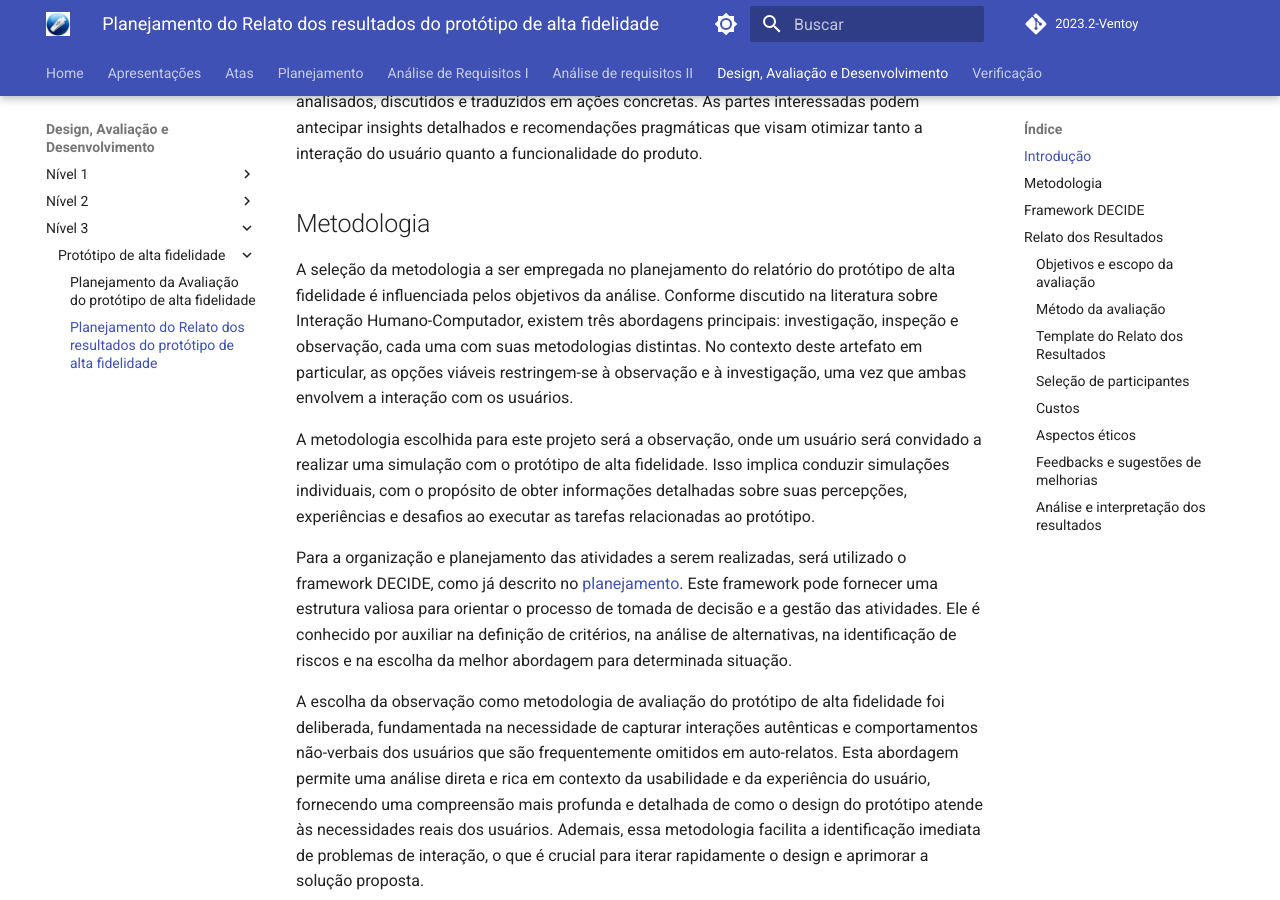
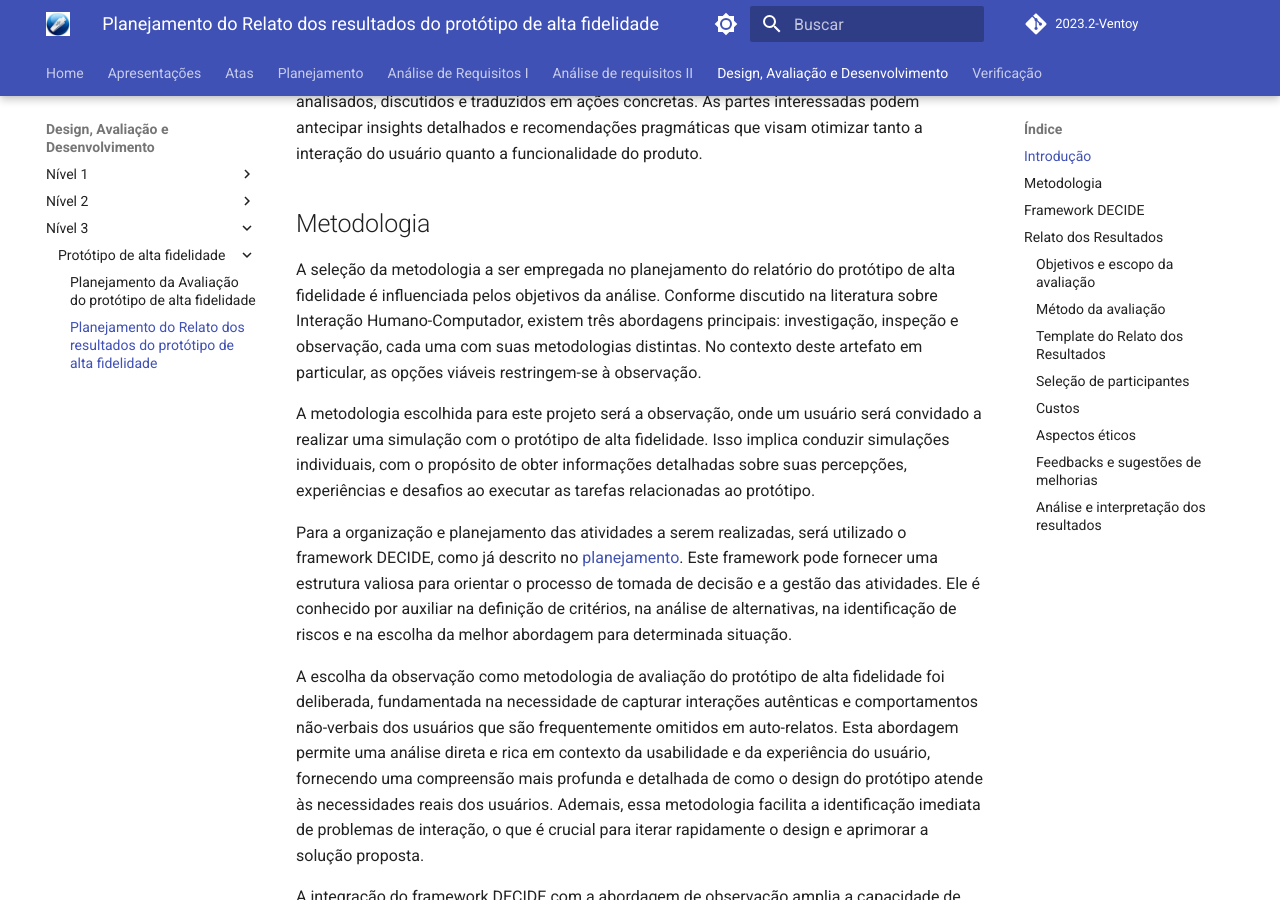
Before and after one commit to Interacao-Humano-Computador/2023.2-Ventoy, an MkDocs documentation site: the page built from docs/DAD/nivel2/prototipoAltaFidelidade/PlanejamentoRelatoPrototipoAltaFidelidade.md, in a window 1280 px wide and 900 px high, scrolled down 765 px. Built offline with MkDocs 1.6.1 and Material for MkDocs 9.7.7, drawn with Linux system fonts in a browser that asks for light colours; comment, search, counter and statistics services are not loaded.

Commit message:
Update PlanejamentoRelatoPrototipoAltaFidelidade.md

```diff
--- a/docs/DAD/nivel2/prototipoAltaFidelidade/PlanejamentoRelatoPrototipoAltaFidelidade.md
+++ b/docs/DAD/nivel2/prototipoAltaFidelidade/PlanejamentoRelatoPrototipoAltaFidelidade.md
@@ -12,7 +12,7 @@ Este artefato se posiciona como uma peça chave no processo de design e desenvol
 
 ## Metodologia
 
-A seleção da metodologia a ser empregada no planejamento do relatório do protótipo de alta fidelidade é influenciada pelos objetivos da análise. Conforme discutido na literatura sobre Interação Humano-Computador, existem três abordagens principais: investigação, inspeção e observação, cada uma com suas metodologias distintas. No contexto deste artefato em particular, as opções viáveis restringem-se à observação e à investigação, uma vez que ambas envolvem a interação com os usuários.
+A seleção da metodologia a ser empregada no planejamento do relatório do protótipo de alta fidelidade é influenciada pelos objetivos da análise. Conforme discutido na literatura sobre Interação Humano-Computador, existem três abordagens principais: investigação, inspeção e observação, cada uma com suas metodologias distintas. No contexto deste artefato em particular, as opções viáveis restringem-se à observação.
 
 A metodologia escolhida para este projeto será a observação, onde um usuário será convidado a realizar uma simulação com o protótipo de alta fidelidade. Isso implica conduzir simulações individuais, com o propósito de obter informações detalhadas sobre suas percepções, experiências e desafios ao executar as tarefas relacionadas ao protótipo.
 
```
